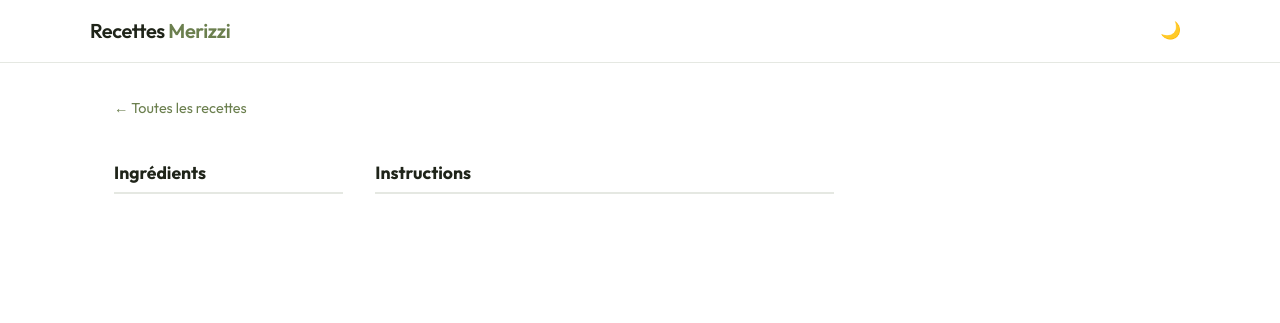
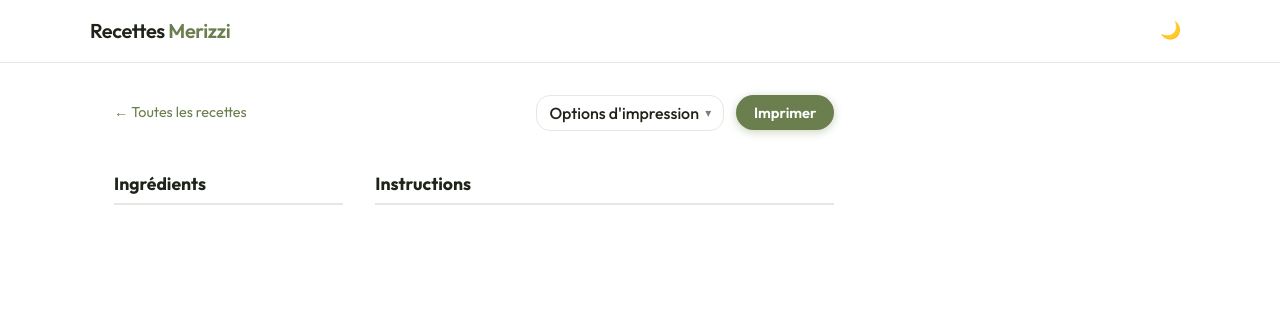
Before and after one commit to alheureux88/recette, a FastAPI app: template templates/recipe.html in a window 1280 px wide. Shown: the top 323 px of the page. Run offline with FastAPI, Linux system fonts and the light colour scheme; the template is opened without the code that fills it, so the values that code supplies are empty; parts of the project's set-up code (start-up, migrations or seed data) failed here and were passed over; some libraries are stand-ins or nearby versions.

Commit message:
feat: bouton d'impression des recettes avec options (images, tags, description, liens)

```diff
--- a/static/css/style.css
+++ b/static/css/style.css
@@ -1124,3 +1124,125 @@ main.admin-main {
 [data-theme="dark"] .error-cell {
     color: #e08a86;
 }
+
+/* Impression : barre d'outils + options + règles @media print */
+.print-toolbar {
+    display: flex;
+    align-items: center;
+    justify-content: space-between;
+    gap: 1rem;
+    flex-wrap: wrap;
+    margin-bottom: 1.5rem;
+}
+.print-toolbar .back { margin-bottom: 0; }
+.print-actions {
+    display: flex;
+    align-items: center;
+    gap: 0.75rem;
+    flex-wrap: wrap;
+}
+.print-options {
+    border: 1.5px solid var(--border);
+    border-radius: var(--radius);
+    background: var(--surface);
+    padding: 0.3rem 0.75rem;
+}
+.print-options summary {
+    cursor: pointer;
+    font-weight: 500;
+    color: var(--text);
+    list-style: none;
+    display: inline-flex;
+    align-items: center;
+    gap: 0.4rem;
+}
+.print-options summary::after {
+    content: "\25BE";
+    color: var(--muted);
+    font-size: 0.75rem;
+}
+.print-options[open] summary::after { content: "\25B4"; }
+.print-options-grid {
+    display: grid;
+    grid-template-columns: 1fr 1fr;
+    gap: 0.4rem 1.25rem;
+    margin-top: 0.6rem;
+    padding-top: 0.6rem;
+    border-top: 1px solid var(--border);
+}
+.print-options-grid label {
+    display: inline-flex;
+    align-items: center;
+    gap: 0.45rem;
+    font-size: 0.88rem;
+    color: var(--text);
+    cursor: pointer;
+}
+.btn-print {
+    background: var(--accent);
+    color: var(--on-accent);
+    border: none;
+    border-radius: 999px;
+    padding: 0.5rem 1.1rem;
+    font-family: inherit;
+    font-size: 0.92rem;
+    font-weight: 600;
+    cursor: pointer;
+    box-shadow: 0 2px 8px rgba(107, 127, 78, 0.35);
+    transition: background 0.15s, transform 0.1s;
+}
+.btn-print:hover { background: var(--accent-dk); }
+.btn-print:active { transform: translateY(1px); }
+
+@media print {
+    :root, [data-theme="dark"] {
+        color-scheme: light;
+        --bg: #ffffff;
+        --surface: #ffffff;
+        --text: #1a1a1a;
+        --muted: #555555;
+        --border: #cccccc;
+    }
+    body { background: #ffffff !important; color: #1a1a1a !important; }
+    header, .print-toolbar, .recipe-header .fav-btn, .manual-badge { display: none !important; }
+    main { max-width: none !important; padding: 0 !important; margin: 0 !important; }
+    .recipe-detail { max-width: 100% !important; }
+    .recipe-header h1 { color: #1a1a1a !important; font-size: 1.6rem; }
+    .lead { color: #333 !important; }
+    .category-badge {
+        background: transparent !important;
+        color: #1a1a1a !important;
+        border: 1px solid #999 !important;
+    }
+    .tag, a.tag {
+        background: transparent !important;
+        color: #333 !important;
+        border: 1px solid #999 !important;
+    }
+    .recipe-link, .recipe-link:hover {
+        background: transparent !important;
+        color: #1a1a1a !important;
+        border: 1px solid #999 !important;
+    }
+    .recipe-image { border: 1px solid #ddd !important; }
+    .recipe-body h2 {
+        color: #1a1a1a !important;
+        border-bottom: 1px solid #999;
+    }
+    a { color: #1a1a1a !important; text-decoration: none !important; }
+
+    /* Options d'impression : tout masquer selon la classe */
+    body.print-no-images .recipe-images { display: none !important; }
+    body.print-no-tags .detail-tags { display: none !important; }
+    body.print-no-description .lead { display: none !important; }
+    body.print-no-links .recipe-links { display: none !important; }
+
+    /* Contrôles interactifs inutiles à l'impression */
+    .ingredient-controls { display: none !important; }
+
+
+    /* Sauts de page */
+    h1, h2, .recipe-image { page-break-inside: avoid; }
+    .recipe-body { page-break-inside: auto; }
+    .recipe-body > section { page-break-inside: avoid; }
+}
--- a/templates/recipe.html
+++ b/templates/recipe.html
@@ -3,7 +3,21 @@
 {% block content %}
 
 <div class="recipe-detail">
-    <a href="/" class="back">← Toutes les recettes</a>
+    <div class="print-toolbar">
+        <a href="/" class="back">← Toutes les recettes</a>
+        <div class="print-actions">
+            <details class="print-options" id="print-options">
+                <summary>Options d'impression</summary>
+                <div class="print-options-grid">
+                    <label><input type="checkbox" id="print-images"> Images</label>
+                    <label><input type="checkbox" id="print-tags"> Étiquettes</label>
+                    <label><input type="checkbox" id="print-description"> Description</label>
+                    <label><input type="checkbox" id="print-links"> Liens externes</label>
+                </div>
+            </details>
+            <button type="button" class="btn-print" onclick="recettePrint()">Imprimer</button>
+        </div>
+    </div>
 
     <div class="recipe-header">
         <h1>{{ recipe.title }}</h1>
@@ -75,4 +89,33 @@
     </div>
 </div>
 
+<script>
+    (function () {
+        var body = document.body;
+        var checks = {
+            images: document.getElementById('print-images'),
+            tags: document.getElementById('print-tags'),
+            description: document.getElementById('print-description'),
+            links: document.getElementById('print-links'),
+        };
+        var classes = {
+            images: 'print-no-images',
+            tags: 'print-no-tags',
+            description: 'print-no-description',
+            links: 'print-no-links',
+        };
+        Object.keys(checks).forEach(function (key) {
+            checks[key].addEventListener('change', function () {
+                body.classList.toggle(classes[key], !checks[key].checked);
+            });
+        });
+        window.recettePrint = function () {
+            Object.keys(checks).forEach(function (key) {
+                body.classList.toggle(classes[key], !checks[key].checked);
+            });
+            window.print();
+        };
+    })();
+</script>
+
 {% endblock %}
```
